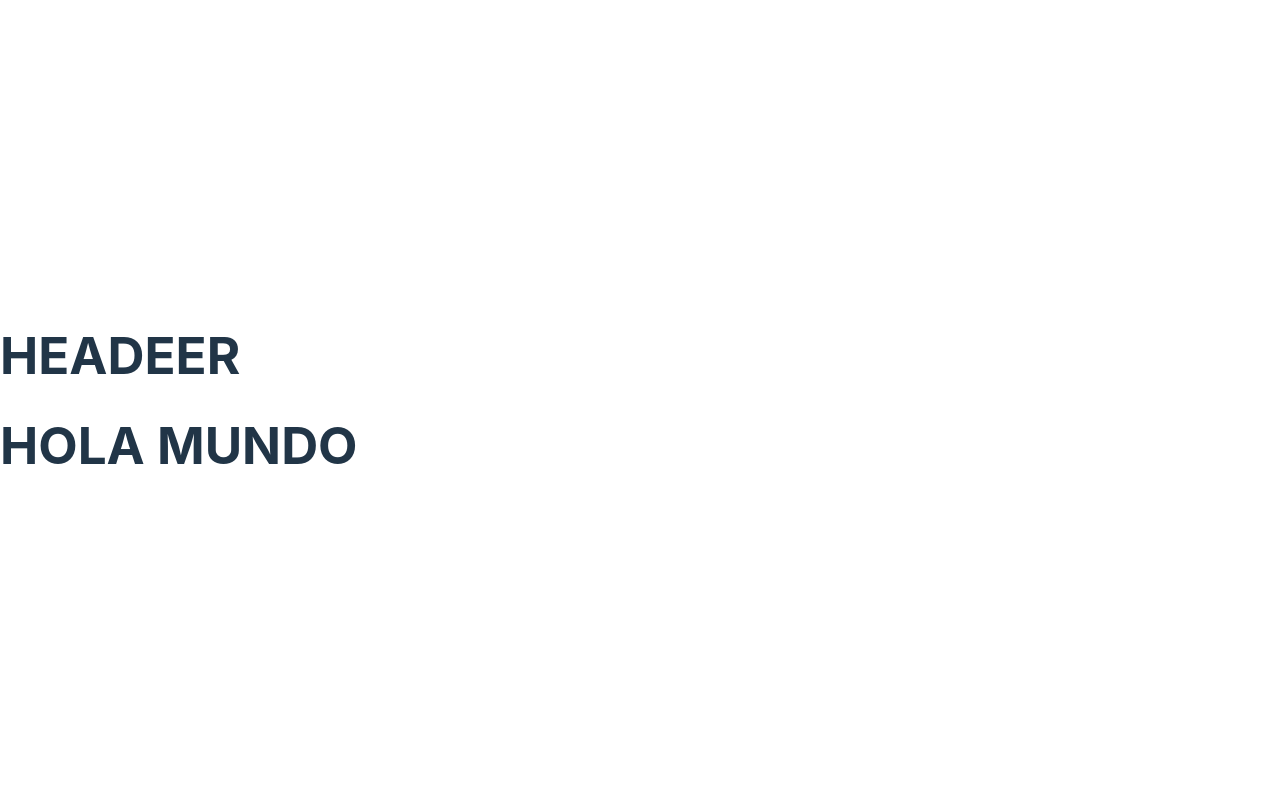
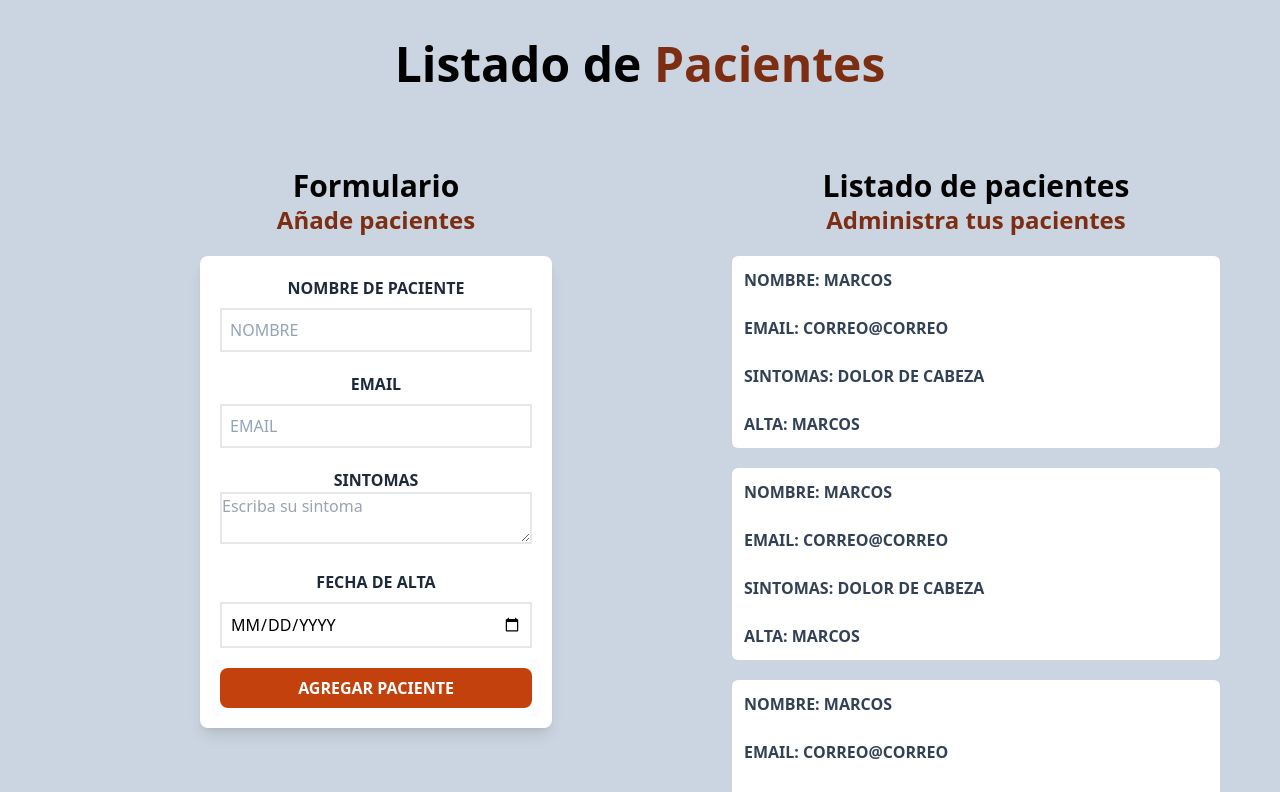
Before and after one commit to Marcos2704/patients-app, a React (Vite) app: page / in a window 1280 px wide. Shown: the top 792 px of the page. Built offline with nearby package versions, Linux system fonts and the light colour scheme.

Commit message:
laying out the components with tailwind

```diff
--- a/index.html
+++ b/index.html
@@ -6,7 +6,7 @@
     <meta name="viewport" content="width=device-width, initial-scale=1.0" />
     <title>Vite + React</title>
   </head>
-  <body>
+  <body class="bg-slate-300 h-screen m-10">
     <div id="root"></div>
     <script type="module" src="/src/main.jsx"></script>
   </body>
--- a/package.json
+++ b/package.json
@@ -16,6 +16,9 @@
     "@types/react": "^18.0.15",
     "@types/react-dom": "^18.0.6",
     "@vitejs/plugin-react": "^2.0.0",
+    "autoprefixer": "^10.4.7",
+    "postcss": "^8.4.14",
+    "tailwindcss": "^3.1.6",
     "vite": "^3.0.0"
   }
 }
--- /dev/null
+++ b/postcss.config.cjs
@@ -0,0 +1,6 @@
+module.exports = {
+  plugins: {
+    tailwindcss: {},
+    autoprefixer: {},
+  },
+}
--- a/src/App.jsx
+++ b/src/App.jsx
@@ -1,12 +1,16 @@
 import Form from "./components/Form"
 import Header from "./components/Header"
+import ListadoPacientes from "./components/ListadoPacientes"
 
 function App() {
   return (
-    <div>
+    <div className=" w-full container text-center">
       <Header/>
-      <Form/>
-      <h1>HOLA MUNDO</h1>
+      <div className=" w-full my-20 md:flex">
+        <Form/>
+        <ListadoPacientes/>
+      </div>
+
     </div>
   )
 }
--- a/src/components/Form.jsx
+++ b/src/components/Form.jsx
@@ -2,9 +2,52 @@ import React from 'react'
 
 const Form = () => {
   return (
-    <div>
 
-    </div>
+      <div className='md:w-1/2 lg:w-2/5 md:mx-40'>
+        <h2 className="text-3xl font-black">Formulario</h2>
+        <span className=' my-3 text-2xl font-black text-orange-900'>Añade pacientes</span>
+
+        <form className='my-5 mb-10 bg-white shadow-lg rounded-lg p-5'>
+          <div className='mb-5'>
+            <label htmlFor='paciente' className='block font-bold text-slate-800 uppercase'>Nombre de paciente</label>
+            <input
+               id='paciente'
+               className=' w-full p-2 mt-2 border-2 placeholder-slate-400 uppercase'
+               placeholder='Nombre'
+               type="text" />
+          </div>
+          <div className='mb-5'>
+            <label htmlFor='emial' className='block font-bold text-slate-800 uppercase'>email</label>
+            <input
+               id='email'
+               className=' w-full p-2 mt-2 border-2 placeholder-slate-400 uppercase'
+               placeholder='Email '
+               type="email" />
+          </div>
+          <div className='mb-5'>
+            <label htmlFor='sintomas' className='block font-bold text-slate-800 uppercase'>sintomas</label>
+            <textarea
+            id="sintomas"
+            placeholder='Escriba su sintoma'
+            className='w-full border-2 rounder-lg'
+
+            />
+          </div>
+          <div className='mb-5'>
+            <label htmlFor='alta' className='block font-bold text-slate-800 uppercase'>fecha de alta</label>
+            <input
+               id='alta'
+               className=' w-full p-2 mt-2 border-2 placeholder-slate-400 uppercase'
+               type="date" />
+          </div>
+          <input
+            className=' rounded-lg uppercase bg-orange-700 hover:bg-orange-900 cursor-pointer transition-colors w-full p-2 text-white font-black'
+            type="submit"
+            value="Agregar paciente"/>
+
+        </form>
+      </div>
+
   )
 }
 
--- a/src/components/Header.jsx
+++ b/src/components/Header.jsx
@@ -1,8 +1,8 @@
 const Header = () =>{
     return(
-        <>
-        <h1>HEADEER</h1>
-        </>
+        <h1 className="text-black text-center font-black text-5xl mx-auto md:w-2/3">Listado de {""}
+            <span className="text-orange-900">Pacientes</span>
+        </h1>
     )
 }
 
--- /dev/null
+++ b/src/components/ListadoPacientes.jsx
@@ -0,0 +1,25 @@
+import React from 'react'
+import Paciente from './Paciente'
+
+const ListadoPacientes = () => {
+  return (
+    <div className='md:w-1/2 lg:w-3/5 md:h-screen md:overflow-y-scroll'>
+
+        <h2 className='font-black text-center text-3xl text-black'>Listado de pacientes</h2>
+        <span className='text-orange-900 text-2xl font-bold'>Administra tus pacientes</span>
+
+        <Paciente/>
+        <Paciente/>
+        <Paciente/>
+        <Paciente/>
+        <Paciente/>
+        <Paciente/>
+        <Paciente/>
+        <Paciente/>
+        <Paciente/>
+
+    </div>
+  )
+}
+
+export default ListadoPacientes
--- /dev/null
+++ b/src/components/Paciente.jsx
@@ -0,0 +1,23 @@
+import React from 'react'
+
+const Paciente = () => {
+  return (
+    <div className=" text-left rounded-md m-5 bg-white">
+        <p className="uppercase font-bold text-slate-700 p-3">nombre:{" "}
+            <span className="uppercase">Marcos</span>
+        </p>
+        <p className="uppercase font-bold text-slate-700 p-3">email:{" "}
+            <span className="uppercase">correo@correo</span>
+        </p>
+        <p className="uppercase font-bold text-slate-700 p-3">sintomas:{" "}
+            <span className="uppercase">dolor de cabeza</span>
+        </p>
+        <p className="uppercase font-bold text-slate-700 p-3">alta:{" "}
+            <span className="uppercase">Marcos</span>
+        </p>
+</div>
+
+  )
+}
+
+export default Paciente
--- a/src/index.css
+++ b/src/index.css
@@ -1,70 +1,3 @@
-:root {
-  font-family: Inter, Avenir, Helvetica, Arial, sans-serif;
-  font-size: 16px;
-  line-height: 24px;
-  font-weight: 400;
-
-  color-scheme: light dark;
-  color: rgba(255, 255, 255, 0.87);
-  background-color: #242424;
-
-  font-synthesis: none;
-  text-rendering: optimizeLegibility;
-  -webkit-font-smoothing: antialiased;
-  -moz-osx-font-smoothing: grayscale;
-  -webkit-text-size-adjust: 100%;
-}
-
-a {
-  font-weight: 500;
-  color: #646cff;
-  text-decoration: inherit;
-}
-a:hover {
-  color: #535bf2;
-}
-
-body {
-  margin: 0;
-  display: flex;
-  place-items: center;
-  min-width: 320px;
-  min-height: 100vh;
-}
-
-h1 {
-  font-size: 3.2em;
-  line-height: 1.1;
-}
-
-button {
-  border-radius: 8px;
-  border: 1px solid transparent;
-  padding: 0.6em 1.2em;
-  font-size: 1em;
-  font-weight: 500;
-  font-family: inherit;
-  background-color: #1a1a1a;
-  cursor: pointer;
-  transition: border-color 0.25s;
-}
-button:hover {
-  border-color: #646cff;
-}
-button:focus,
-button:focus-visible {
-  outline: 4px auto -webkit-focus-ring-color;
-}
-
-@media (prefers-color-scheme: light) {
-  :root {
-    color: #213547;
-    background-color: #ffffff;
-  }
-  a:hover {
-    color: #747bff;
-  }
-  button {
-    background-color: #f9f9f9;
-  }
-}
+@tailwind base;
+@tailwind components;
+@tailwind utilities;
--- /dev/null
+++ b/tailwind.config.cjs
@@ -0,0 +1,8 @@
+/** @type {import('tailwindcss').Config} */
+module.exports = {
+  content: ["./index.html", "./src/**/*.jsx"],
+  theme: {
+    extend: {},
+  },
+  plugins: [],
+}
```
Also changed, not shown: 1 other file (tests, documents, lock files or other folders).
